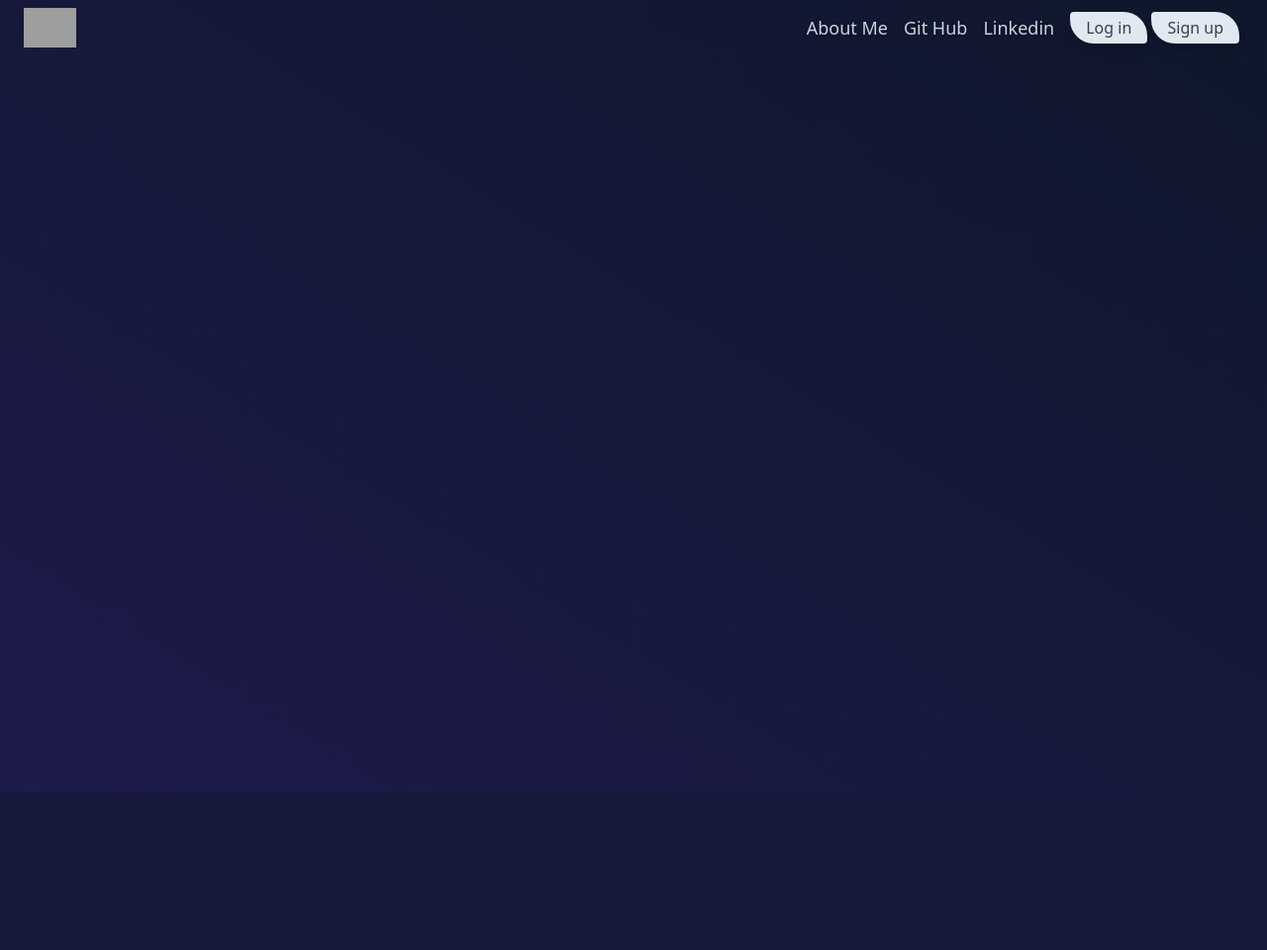
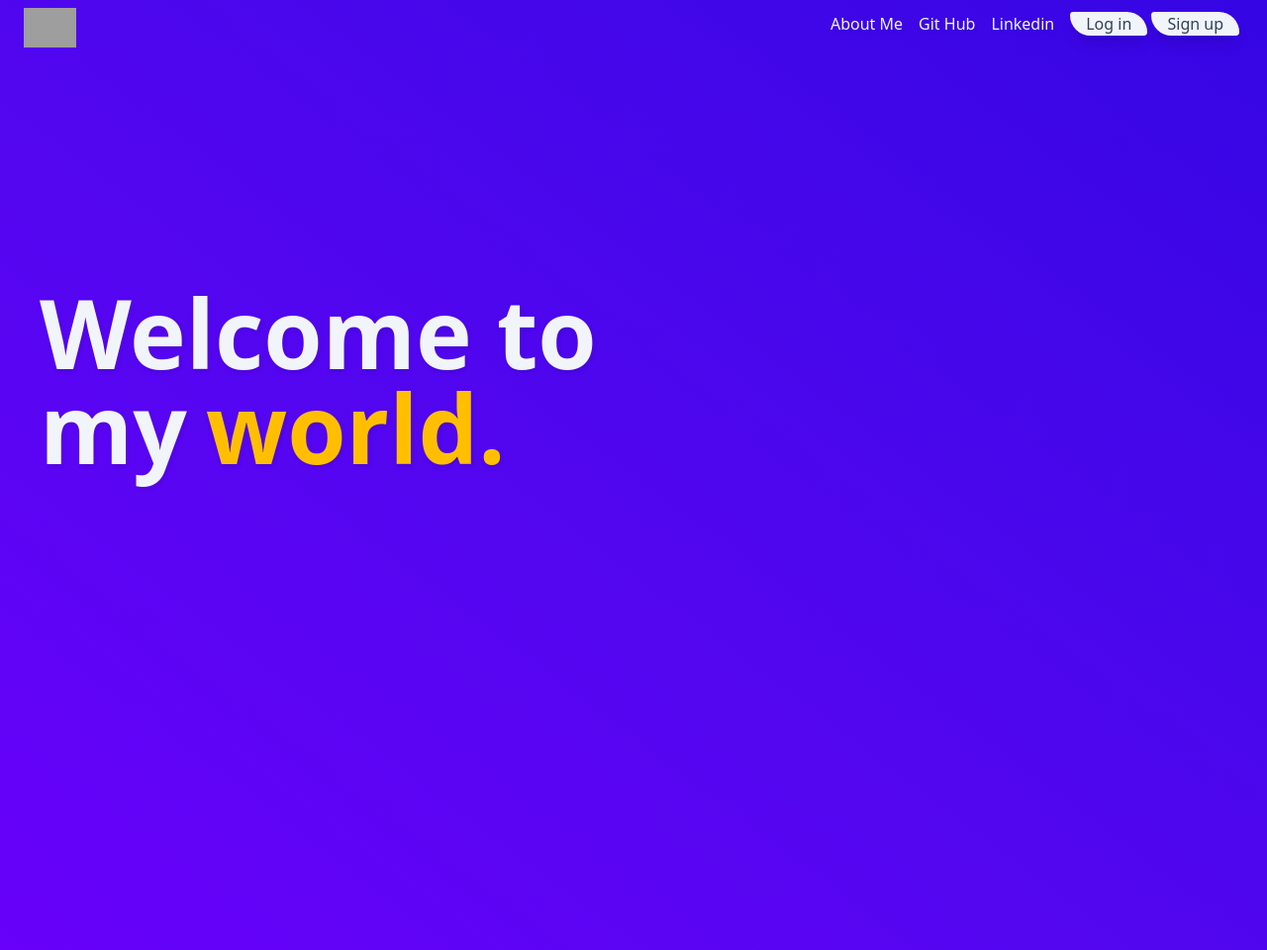
Before and after one commit to ruanllima/site_t, a PHP site: page /src/landingPage/index.html in a window 1280 px wide. Shown: the whole page at 99% size. Before the commit the page ends 800 px from the top, so only its background shows below. Run offline with PHP 8.4, Linux system fonts and the light colour scheme; grey boxes are pictures that could not be loaded.

Commit message:
Front-end -> landingPage

```diff
--- a/src/landingPage/index.html
+++ b/src/landingPage/index.html
@@ -1,12 +1,14 @@
 <!DOCTYPE html>
-<html lang="en" class="h-full bg-gradient-to-bl from-slate-900 to-indigo-950">
+<html lang="en" class="h-full bg-amber-200">
 <head>
     <meta charset="UTF-8">
     <meta name="viewport" content="width=device-width, initial-scale=1.0">
     <title>Document</title>
     <link rel="stylesheet" href="/src/output.css">
 </head>
-<body class="h-full relative">
+<body class="min-h-[120vh] h-full relative bg-gradient-to-bl from-[#3505e3] to-[#6800fa]">
+
+
     <img class="h-10 absolute left-6 top-2" src="https://tailwindui.com/plus/img/logos/mark.svg?color=indigo&shade=600" alt="Ruan">
     <div class="inline-flex gap-4 mt-3 absolute right-7 items-center">
         <a href="" class="header_text text_shadow">About Me</a>
@@ -16,8 +18,14 @@
             <a href="/src/login.php"><button class="header_buttons">Log in</button></a>
             <a href="/src/create.php"><button class="header_buttons">Sign up</button></a>
         </div>
+    </div>
+    <div class="text-8xl text_shadow">
+        <h1 class="absolute left-10 top-72 font-bold text-slate-100">Welcome to</h1>
+        <h1 class="absolute left-10 top-96 font-bold text-slate-100">my</h1>
+        <h1 class="absolute left-52 top-96 font-bold text-[#ffbf00]">world.</h1>
+    </div>
 
-    </div>
+
 
 </body>
 </html>
--- a/src/output.css
+++ b/src/output.css
@@ -605,6 +605,12 @@
   .top-20 {
     top: calc(var(--spacing) * 20);
   }
+  .top-72 {
+    top: calc(var(--spacing) * 72);
+  }
+  .top-96 {
+    top: calc(var(--spacing) * 96);
+  }
   .right-1 {
     right: calc(var(--spacing) * 1);
   }
@@ -634,6 +640,12 @@
   }
   .left-6 {
     left: calc(var(--spacing) * 6);
+  }
+  .left-10 {
+    left: calc(var(--spacing) * 10);
+  }
+  .left-52 {
+    left: calc(var(--spacing) * 52);
   }
   .isolate {
     isolation: isolate;
@@ -905,6 +917,9 @@
   .h-10 {
     height: calc(var(--spacing) * 10);
   }
+  .h-auto {
+    height: auto;
+  }
   .h-full {
     height: 100%;
   }
@@ -916,6 +931,15 @@
   }
   .max-h-screen {
     max-height: 100vh;
+  }
+  .min-h-\[110vh\] {
+    min-height: 110vh;
+  }
+  .min-h-\[120vh\] {
+    min-height: 120vh;
+  }
+  .min-h-auto {
+    min-height: auto;
   }
   .min-h-full {
     min-height: 100%;
@@ -1642,11 +1666,14 @@
   .bg-\[var\(--my_variable\)\] {
     background-color: var(--my_variable);
   }
+  .bg-amber-200 {
+    background-color: var(--color-amber-200);
+  }
+  .bg-amber-300 {
+    background-color: var(--color-amber-300);
+  }
   .bg-gray-100 {
     background-color: var(--color-gray-100);
-  }
-  .bg-gray-400 {
-    background-color: var(--color-gray-400);
   }
   .bg-gray-800 {
     background-color: var(--color-gray-800);
@@ -1690,22 +1717,77 @@
     --tw-gradient-position: to bottom left in oklab,;
     background-image: linear-gradient(var(--tw-gradient-stops));
   }
+  .bg-gradient-to-br {
+    --tw-gradient-position: to bottom right in oklab,;
+    background-image: linear-gradient(var(--tw-gradient-stops));
+  }
   .bg-radial {
     --tw-gradient-position: in oklab,;
     background-image: radial-gradient(var(--tw-gradient-stops));
   }
+  .bg-\[linear-gradient\(7\.72deg\,_\#ff57d2_0\%\,_\#ff4edb_12\.5\%\,_\#f046e3_25\%\,_\#d63feb_37\.5\%\,_\#b53cf2_50\%\,_\#8c3df9_62\.5\%\,_\#4f40ff_75\%\,_\#0046ff_87\.5\%\,_\#004bff_100\%\)\] {
+    background-image: linear-gradient(7.72deg, #ff57d2 0%, #ff4edb 12.5%, #f046e3 25%, #d63feb 37.5%, #b53cf2 50%, #8c3df9 62.5%, #4f40ff 75%, #0046ff 87.5%, #004bff 100%);
+  }
   .bg-none {
     background-image: none;
   }
   .via-none {
     --tw-gradient-via-stops: initial;
   }
-  .from-slate-900 {
-    --tw-gradient-from: var(--color-slate-900);
+  .from-\[\#5b75ff\] {
+    --tw-gradient-from: #5b75ff;
     --tw-gradient-stops: var(--tw-gradient-via-stops, var(--tw-gradient-position,) var(--tw-gradient-from) var(--tw-gradient-from-position), var(--tw-gradient-to) var(--tw-gradient-to-position));
   }
-  .to-indigo-950 {
-    --tw-gradient-to: var(--color-indigo-950);
+  .from-\[\#0830f6\] {
+    --tw-gradient-from: #0830f6;
+    --tw-gradient-stops: var(--tw-gradient-via-stops, var(--tw-gradient-position,) var(--tw-gradient-from) var(--tw-gradient-from-position), var(--tw-gradient-to) var(--tw-gradient-to-position));
+  }
+  .from-\[\#1408f6\] {
+    --tw-gradient-from: #1408f6;
+    --tw-gradient-stops: var(--tw-gradient-via-stops, var(--tw-gradient-position,) var(--tw-gradient-from) var(--tw-gradient-from-position), var(--tw-gradient-to) var(--tw-gradient-to-position));
+  }
+  .from-\[\#3505e3\] {
+    --tw-gradient-from: #3505e3;
+    --tw-gradient-stops: var(--tw-gradient-via-stops, var(--tw-gradient-position,) var(--tw-gradient-from) var(--tw-gradient-from-position), var(--tw-gradient-to) var(--tw-gradient-to-position));
+  }
+  .from-\[\#8397ff\] {
+    --tw-gradient-from: #8397ff;
+    --tw-gradient-stops: var(--tw-gradient-via-stops, var(--tw-gradient-position,) var(--tw-gradient-from) var(--tw-gradient-from-position), var(--tw-gradient-to) var(--tw-gradient-to-position));
+  }
+  .via-\[\#2d5ad6\] {
+    --tw-gradient-via: #2d5ad6;
+    --tw-gradient-via-stops: var(--tw-gradient-position,) var(--tw-gradient-from) var(--tw-gradient-from-position), var(--tw-gradient-via) var(--tw-gradient-via-position), var(--tw-gradient-to) var(--tw-gradient-to-position);
+    --tw-gradient-stops: var(--tw-gradient-via-stops);
+  }
+  .via-\[\#486ee5\] {
+    --tw-gradient-via: #486ee5;
+    --tw-gradient-via-stops: var(--tw-gradient-position,) var(--tw-gradient-from) var(--tw-gradient-from-position), var(--tw-gradient-via) var(--tw-gradient-via-position), var(--tw-gradient-to) var(--tw-gradient-to-position);
+    --tw-gradient-stops: var(--tw-gradient-via-stops);
+  }
+  .via-\[\#af01af\] {
+    --tw-gradient-via: #af01af;
+    --tw-gradient-via-stops: var(--tw-gradient-position,) var(--tw-gradient-from) var(--tw-gradient-from-position), var(--tw-gradient-via) var(--tw-gradient-via-position), var(--tw-gradient-to) var(--tw-gradient-to-position);
+    --tw-gradient-stops: var(--tw-gradient-via-stops);
+  }
+  .via-\[\#b302df\] {
+    --tw-gradient-via: #b302df;
+    --tw-gradient-via-stops: var(--tw-gradient-position,) var(--tw-gradient-from) var(--tw-gradient-from-position), var(--tw-gradient-via) var(--tw-gradient-via-position), var(--tw-gradient-to) var(--tw-gradient-to-position);
+    --tw-gradient-stops: var(--tw-gradient-via-stops);
+  }
+  .to-\[\#002f7a\] {
+    --tw-gradient-to: #002f7a;
+    --tw-gradient-stops: var(--tw-gradient-via-stops, var(--tw-gradient-position,) var(--tw-gradient-from) var(--tw-gradient-from-position), var(--tw-gradient-to) var(--tw-gradient-to-position));
+  }
+  .to-\[\#0047a1\] {
+    --tw-gradient-to: #0047a1;
+    --tw-gradient-stops: var(--tw-gradient-via-stops, var(--tw-gradient-position,) var(--tw-gradient-from) var(--tw-gradient-from-position), var(--tw-gradient-to) var(--tw-gradient-to-position));
+  }
+  .to-\[\#3902de\] {
+    --tw-gradient-to: #3902de;
+    --tw-gradient-stops: var(--tw-gradient-via-stops, var(--tw-gradient-position,) var(--tw-gradient-from) var(--tw-gradient-from-position), var(--tw-gradient-to) var(--tw-gradient-to-position));
+  }
+  .to-\[\#6800fa\] {
+    --tw-gradient-to: #6800fa;
     --tw-gradient-stops: var(--tw-gradient-via-stops, var(--tw-gradient-position,) var(--tw-gradient-from) var(--tw-gradient-from-position), var(--tw-gradient-to) var(--tw-gradient-to-position));
   }
   .box-decoration-clone {
@@ -1954,6 +2036,10 @@
     font-size: var(--text-3xl);
     line-height: var(--tw-leading, var(--text-3xl--line-height));
   }
+  .text-8xl {
+    font-size: var(--text-8xl);
+    line-height: var(--tw-leading, var(--text-8xl--line-height));
+  }
   .text-base {
     font-size: var(--text-base);
     line-height: var(--tw-leading, var(--text-base--line-height));
@@ -2079,6 +2165,36 @@
   .\[color\:red\]\/50\! {
     color: color-mix(in oklab, red 50%, transparent) !important;
   }
+  .text-\[\#00f7ff\] {
+    color: #00f7ff;
+  }
+  .text-\[\#1e40ff\] {
+    color: #1e40ff;
+  }
+  .text-\[\#FF007F\] {
+    color: #FF007F;
+  }
+  .text-\[\#FF7300\] {
+    color: #FF7300;
+  }
+  .text-\[\#FF730\] {
+    color: #FF730;
+  }
+  .text-\[\#FFC107\] {
+    color: #FFC107;
+  }
+  .text-\[\#FFD700\] {
+    color: #FFD700;
+  }
+  .text-\[\#ff0095\] {
+    color: #ff0095;
+  }
+  .text-\[\#ffbf00\] {
+    color: #ffbf00;
+  }
+  .text-\[\#ffd900\] {
+    color: #ffd900;
+  }
   .text-gray-100 {
     color: var(--color-gray-100);
   }
@@ -2105,6 +2221,9 @@
   }
   .text-red-500 {
     color: var(--color-red-500);
+  }
+  .text-slate-100 {
+    color: var(--color-slate-100);
   }
   .text-slate-300 {
     color: var(--color-slate-300);
@@ -2893,20 +3012,21 @@
   }
 }
 .header_text {
-  font-size: var(--text-lg);
-  line-height: var(--tw-leading, var(--text-lg--line-height));
+  font-size: var(--text-base);
+  line-height: var(--tw-leading, var(--text-base--line-height));
   --tw-font-weight: var(--font-weight-medium);
   font-weight: var(--font-weight-medium);
-  color: var(--color-slate-300);
+  color: var(--color-slate-100);
 }
 .header_buttons {
   border-top-left-radius: var(--radius-sm);
   border-top-right-radius: var(--radius-3xl);
   border-bottom-right-radius: var(--radius-sm);
   border-bottom-left-radius: var(--radius-3xl);
-  background-color: var(--color-slate-200);
-  padding: calc(var(--spacing) * 1);
+  background-color: var(--color-slate-100);
   padding-inline: calc(var(--spacing) * 4);
+  font-size: var(--text-base);
+  line-height: var(--tw-leading, var(--text-base--line-height));
   --tw-font-weight: var(--font-weight-medium);
   font-weight: var(--font-weight-medium);
   color: var(--color-slate-700);
@@ -2988,12 +3108,12 @@
   line-height: var(--tw-leading, var(--text-2xl--line-height));
   color: var(--color-red-500);
 }
-.text_shadow {
-  text-shadow: 1px 1px 3px rgba(0, 0, 0, 0.3);
-}
 .teste {
   background-color: var(--color-amber-300);
   color: var(--color-blue-600);
+}
+.text_shadow {
+  text-shadow: 1px 2px 5px rgba(0, 0, 0, 0.1);
 }
 @layer components {
   .card {
```
Also changed, not shown: src/input.css (+6 -5 lines).
